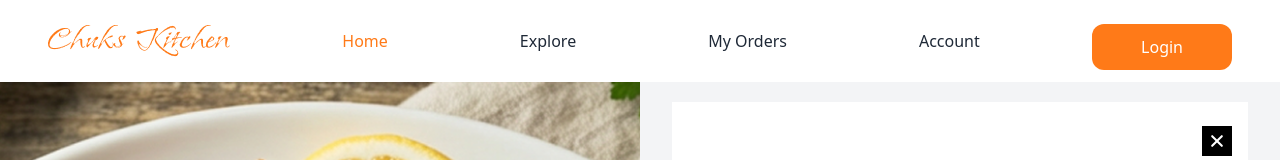
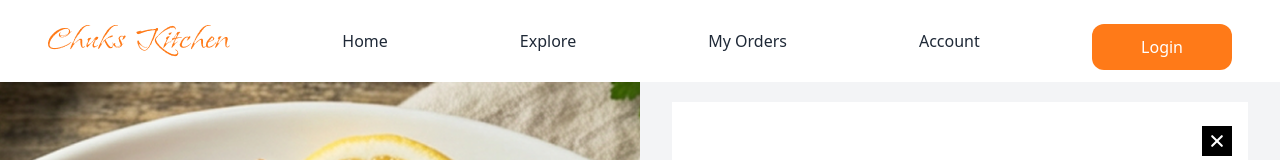
Before and after one commit to Thimmzie/Chuks-Kitchen, a React (Vite) app: page /details in a window 1280 px wide. Shown: the top 160 px of the page. Built offline with nearby package versions, Linux system fonts and the light colour scheme.

Commit message:
minor fix

```diff
--- a/constants/index.js
+++ b/constants/index.js
@@ -7,9 +7,9 @@ const links = [
 ];
 
 const navLinks = [
-  { id: 1, menu: 'Home' },
-  { id: 2, menu: 'Explore' },
-  { id: 3, menu: 'My Orders' },
-  { id: 4, menu: 'Account' },
+  { id: 1, menu: 'Home', path: '/home' },
+  { id: 2, menu: 'Explore', path: '/explore' },
+  { id: 3, menu: 'My Orders', path: '/order' },
+  { id: 4, menu: 'Account', path: '/' },
 ];
 export { links, navLinks };
--- a/src/App.jsx
+++ b/src/App.jsx
@@ -1,5 +1,5 @@
-// import { useState } from 'react';
-import { Routes, Route } from 'react-router-dom';
+import { useEffect } from 'react';
+import { Routes, Route, useLocation } from 'react-router-dom';
 import Home from './assets/pages/home';
 import Welcome from './assets/pages/welcomepage';
 import SignIn from './assets/pages/signInpage';
@@ -14,8 +14,20 @@ import Loading from './assets/pages/loadingpage';
 import Success from './assets/pages/successpage';
 import './App.css';
 
+function ScrollToTop() {
+  const { pathname } = useLocation();
+
+  useEffect(() => {
+    window.scrollTo(0, 0);
+  }, [pathname]);
+
+  return null;
+}
+
 function App() {
   return (
+    <>
+      <ScrollToTop />
       <Routes>
         <Route path="/" element={<Welcome />} />
         <Route path="/signin" element={<SignIn />} />
@@ -30,6 +42,7 @@ function App() {
         <Route path="/loading" element={<Loading />} />
         <Route path="/success" element={<Success />} />
       </Routes>
+    </>
   );
 }
 
--- a/src/assets/components/navbar.jsx
+++ b/src/assets/components/navbar.jsx
@@ -2,7 +2,7 @@ import React from 'react';
 import { GiHamburgerMenu } from 'react-icons/gi';
 import { navLinks } from './../../../constants/index.js';
 import Logo from '../images/chuks-logo.png';
-import { useNavigate } from 'react-router-dom';
+import { useNavigate, NavLink } from 'react-router-dom';
 
 const navbar = () => {
   const navigate = useNavigate();
@@ -13,14 +13,20 @@ const navbar = () => {
       </div>
       <div className="hidden lg:block">
         <ul className="hidden lg:flex lg:gap-33">
-          {navLinks.map((menu, index) => (
+          {navLinks.map((menu) => (
             <li key={menu.id}>
-              <a
-                href="#"
-                className={`${index === 0 ? 'text-[#ff7a18]' : 'text-[#1f2937] hover:text-[#ff7a18] hover:cursor-pointer transition duration-700 ease-in-out'} text-[1rem]`}
+              <NavLink
+                to={menu.path}
+                className={({ isActive }) =>
+                  `text-[1rem] transition duration-700 ease-in-out ${
+                    isActive
+                      ? 'text-[#ff7a18]'
+                      : 'text-[#1f2937] hover:text-[#ff7a18]'
+                  }`
+                }
               >
                 {menu.menu}
-              </a>
+              </NavLink>
             </li>
           ))}
         </ul>
@@ -30,7 +36,10 @@ const navbar = () => {
         <GiHamburgerMenu size={25} />
       </div>
       <div className="hidden lg:block">
-        <button className="bg-[#ff7a18] text-[#ffffff] text-[1rem] lg:text-[1rem] px-8 py-4 lg:py-2.5 lg:px-12 rounded-xl hover:bg-[#ffffff] hover:text-[#ff7a18] hover:cursor-pointer transition duration-500 ease-in-out border border-transparent hover:border-amber-700 mt-3 outline-0">
+        <button
+          className="bg-[#ff7a18] text-[#ffffff] text-[1rem] lg:text-[1rem] px-8 py-4 lg:py-2.5 lg:px-12 rounded-xl hover:bg-[#ffffff] hover:text-[#ff7a18] hover:cursor-pointer transition duration-500 ease-in-out border border-transparent hover:border-amber-700 mt-3 outline-0"
+          onClick={() => navigate('/signin')}
+        >
           Login
         </button>
       </div>
--- a/src/assets/pages/home.jsx
+++ b/src/assets/pages/home.jsx
@@ -5,7 +5,7 @@ import Footer from './../components/footer';
 
 const home = () => {
   return (
-    <div>
+    <div className="page-content">
       <Navbar />
       <HomeBody />
       <Footer />
```
Lines whose indentation alone changed are shown as unchanged.
